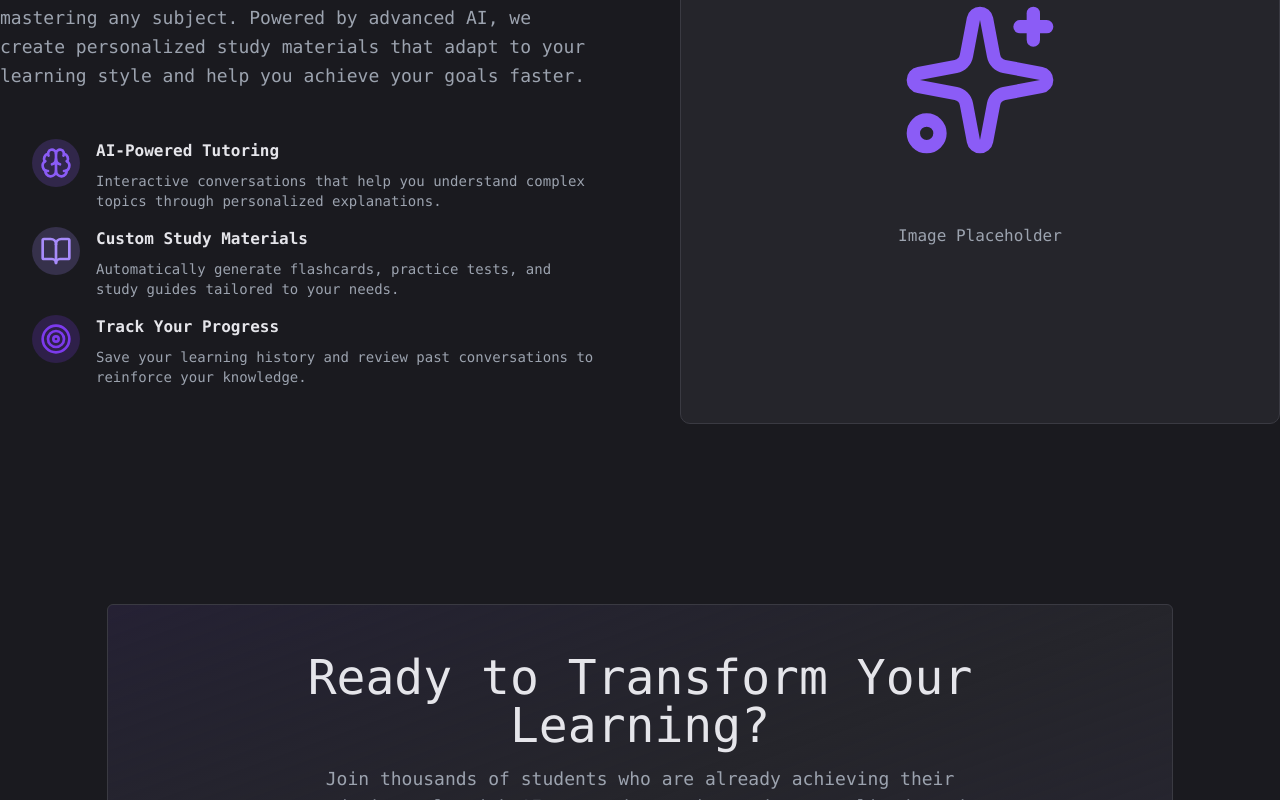
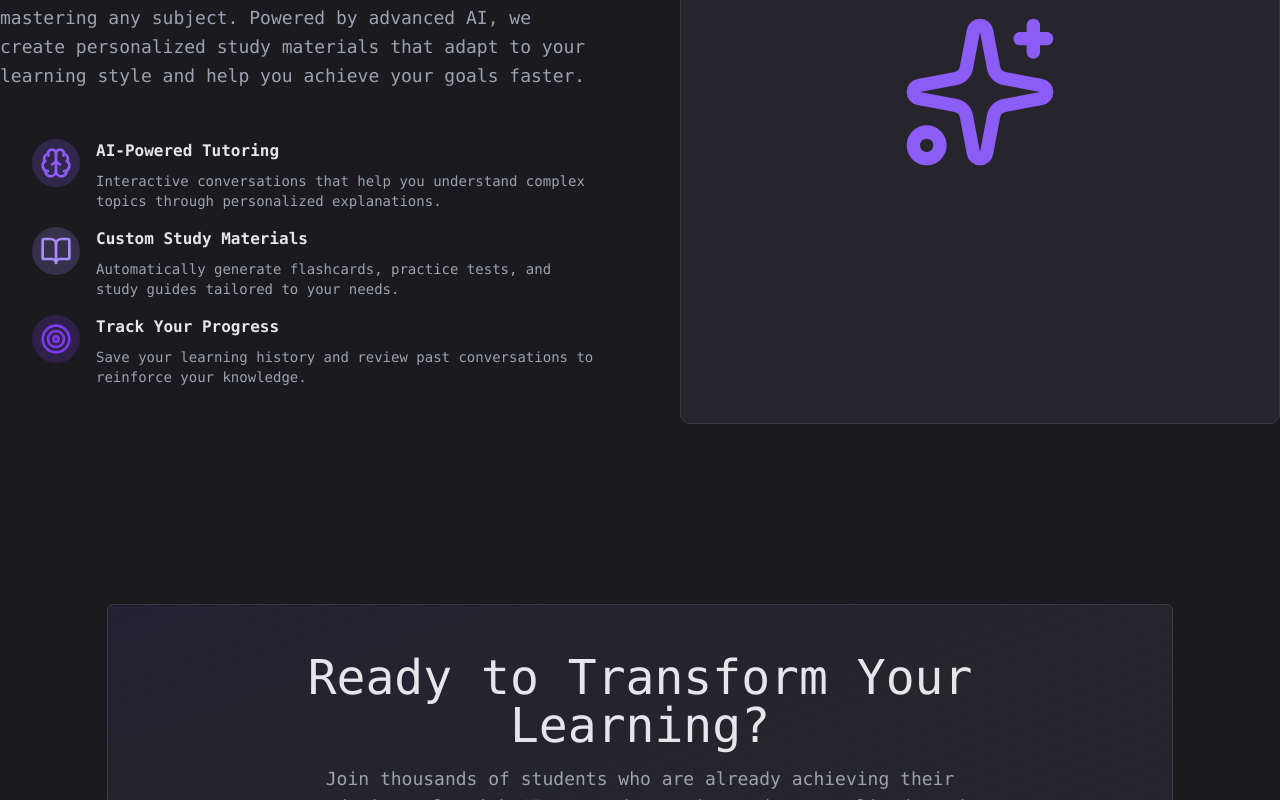
Before and after one commit to DaveTron4/room-to-grow, a React (Vite) app in the folder client/: page / in a window 1280 px wide. Shown: the part 1076-1876 px from the top of the page. Built offline with nearby package versions, Linux system fonts and the light colour scheme; no server answers.

Commit message:
Removed unecessary p tag from about section

```diff
--- a/client/src/components/About.tsx
+++ b/client/src/components/About.tsx
@@ -99,7 +99,6 @@ const About = () => {
                     <div className='aspect-square rounded-md bg-surface border border-border flex items-center justify-center overflow-hidden'>
                         <div className='text-center'>
                             <Sparkles className='w-10 h-10 text-primary mx-auto mb-4' />
-                            <p className='text-text-muted font-light'>Image Placeholder</p>
                         </div>
                     </div>
                 </motion.div>
```
